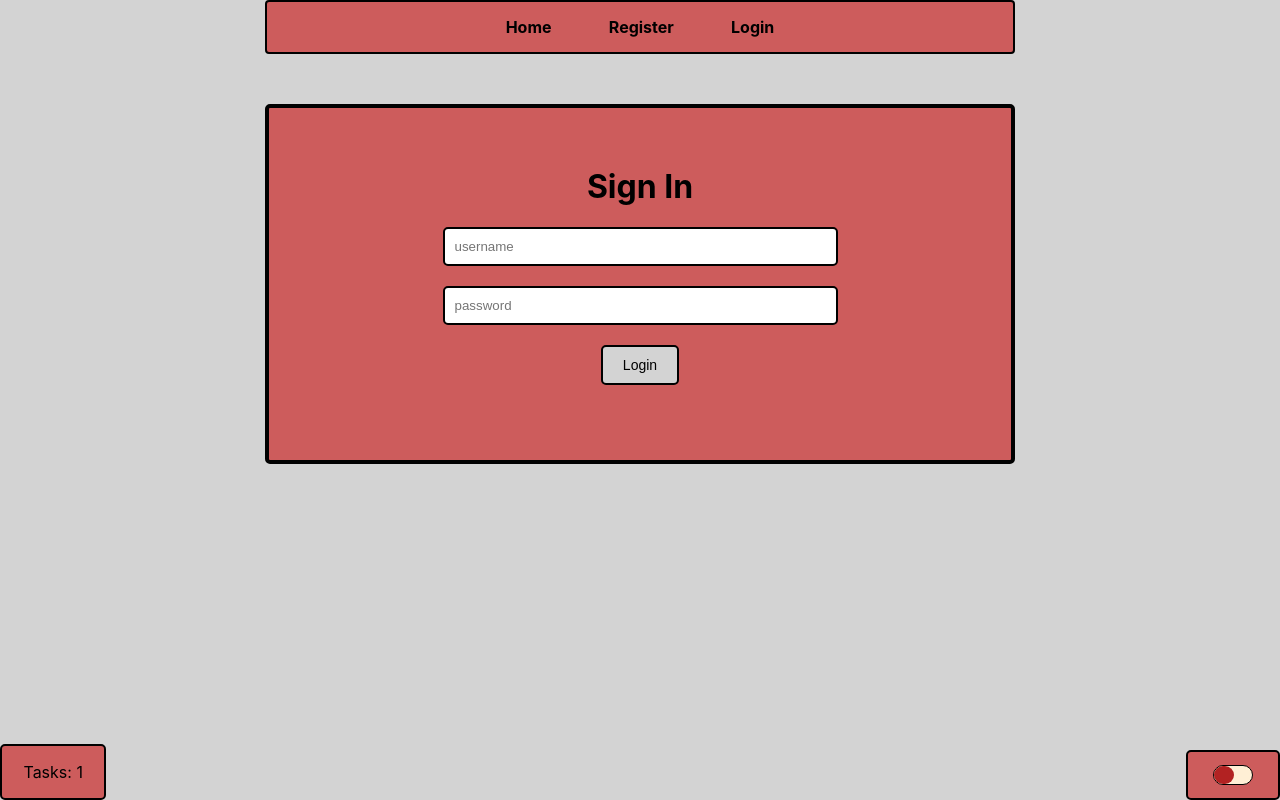
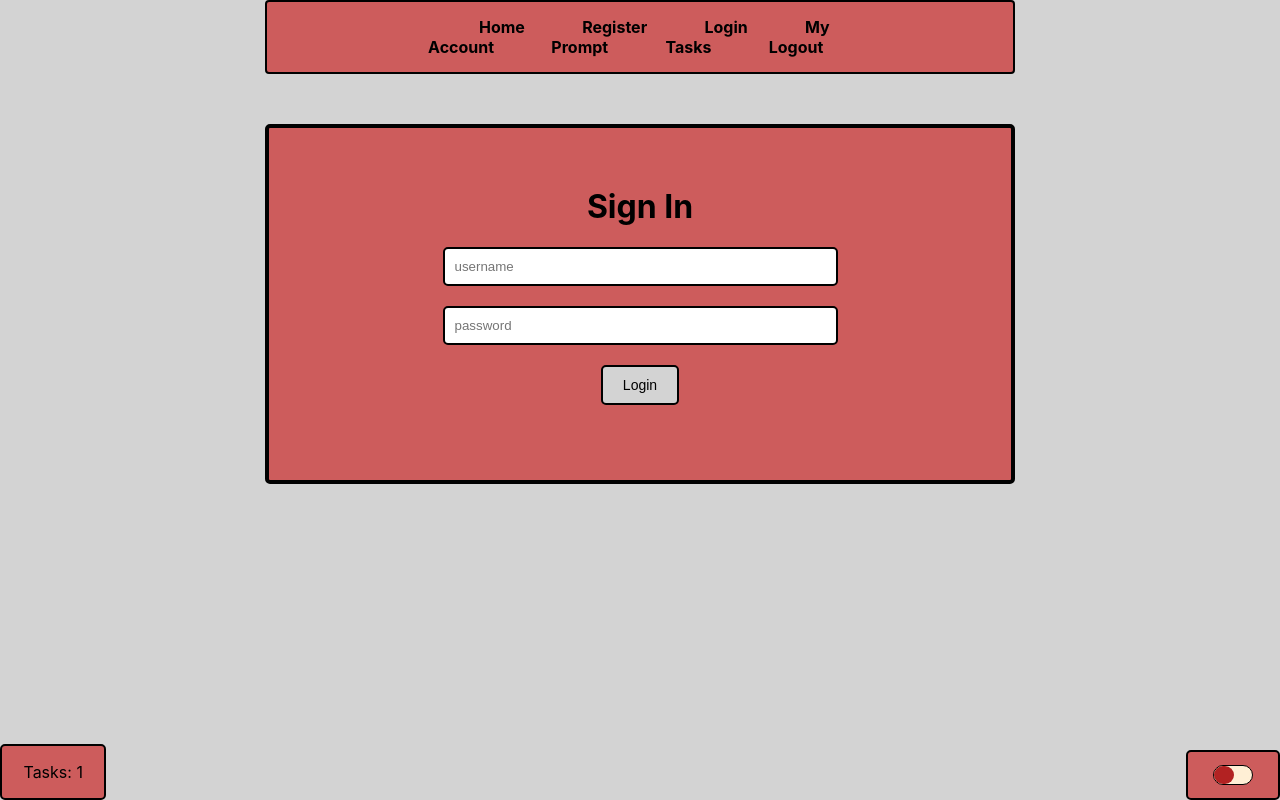
Before and after one commit to build-team-essentialism/Frontend-React, a React (Create React App) app in the folder essentialism/: page /login in a window 1280 px wide. Built offline with nearby package versions, Linux system fonts and the light colour scheme; the HTML template or start-up script is replaced by a standard one.

Commit message:
opened links

```diff
--- a/essentialism/src/components/NavBar.js
+++ b/essentialism/src/components/NavBar.js
@@ -50,10 +50,10 @@ function NavBar() {
                         <Link to='/'>Home</Link>
                         {!signedIn && <Link to='/register'>Register</Link>}
                         {!signedIn && <Link to='/login'>Login</Link>}
-                        {signedIn && <Link to='/accounthome'>My Account</Link>}
-                        {signedIn && <Link to='/initialprompt'>Prompt</Link>}
-                        {signedIn && <Link to='/tasks'>Tasks</Link>}
-                        {signedIn && <Link to='/logout'>Logout</Link>}
+                        {!signedIn && <Link to='/accounthome'>My Account</Link>}
+                        {!signedIn && <Link to='/initialprompt'>Prompt</Link>}
+                        {!signedIn && <Link to='/tasks'>Tasks</Link>}
+                        {!signedIn && <Link to='/logout'>Logout</Link>}
                     </div>
                 </Nav>
 
```
